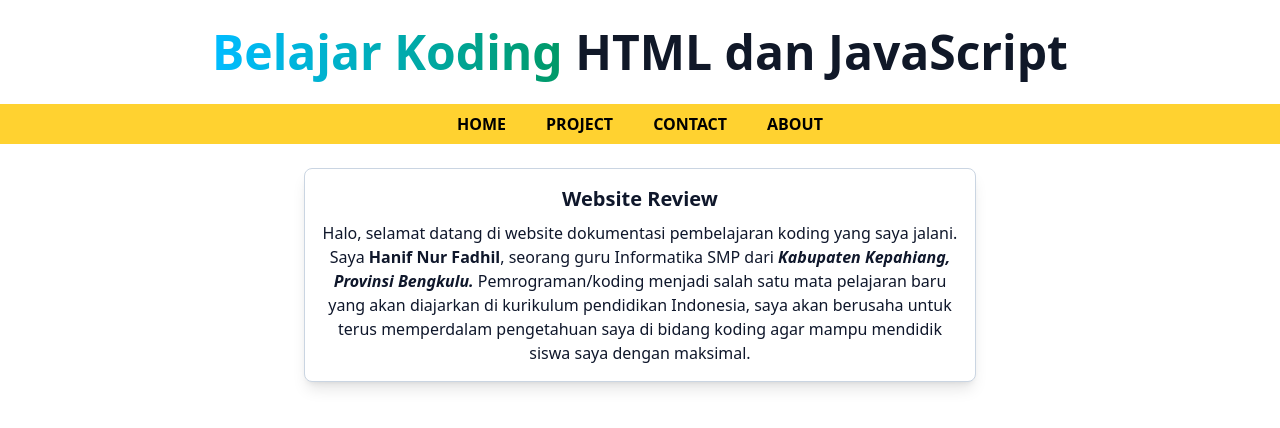
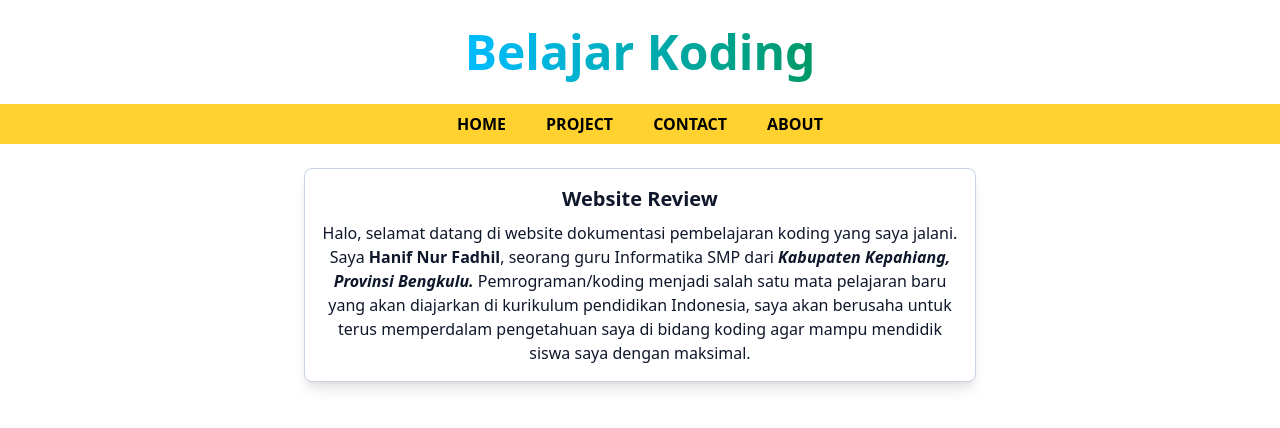
Before and after one commit to hanifnurfadhil/hanifnurfadhil.github.io, a website: page index.html in a window 1280 px wide. Drawn offline with Linux system fonts and the light colour scheme.

Commit message:
ganti judul

```diff
--- a/index.html
+++ b/index.html
@@ -14,7 +14,6 @@
         class="text-transparent bg-clip-text bg-gradient-to-r to-emerald-600 from-sky-400"
         >Belajar Koding</span
       >
-      HTML dan JavaScript
     </h1>
 
     <div class="header flex bg-amber-300 justify-center">
```
